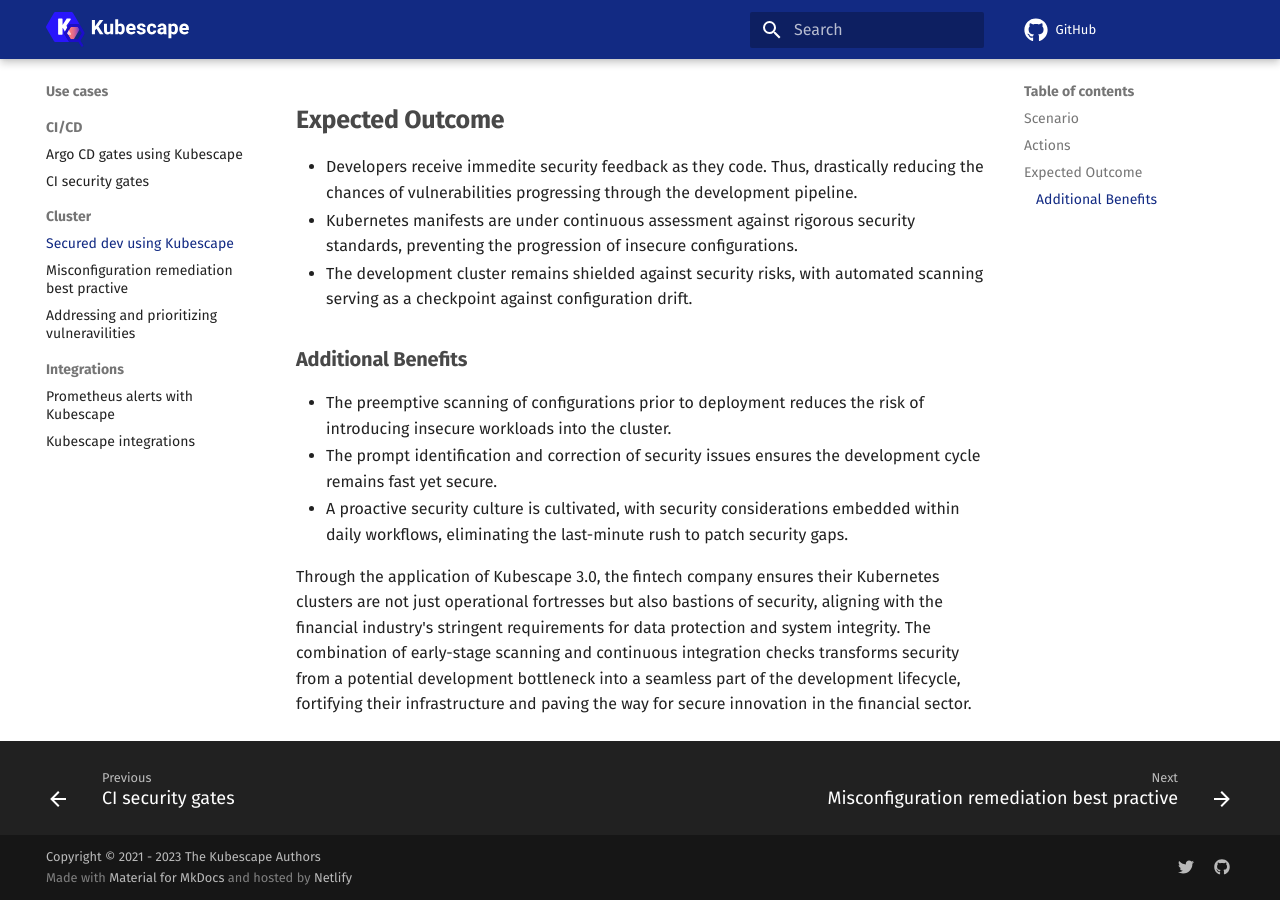
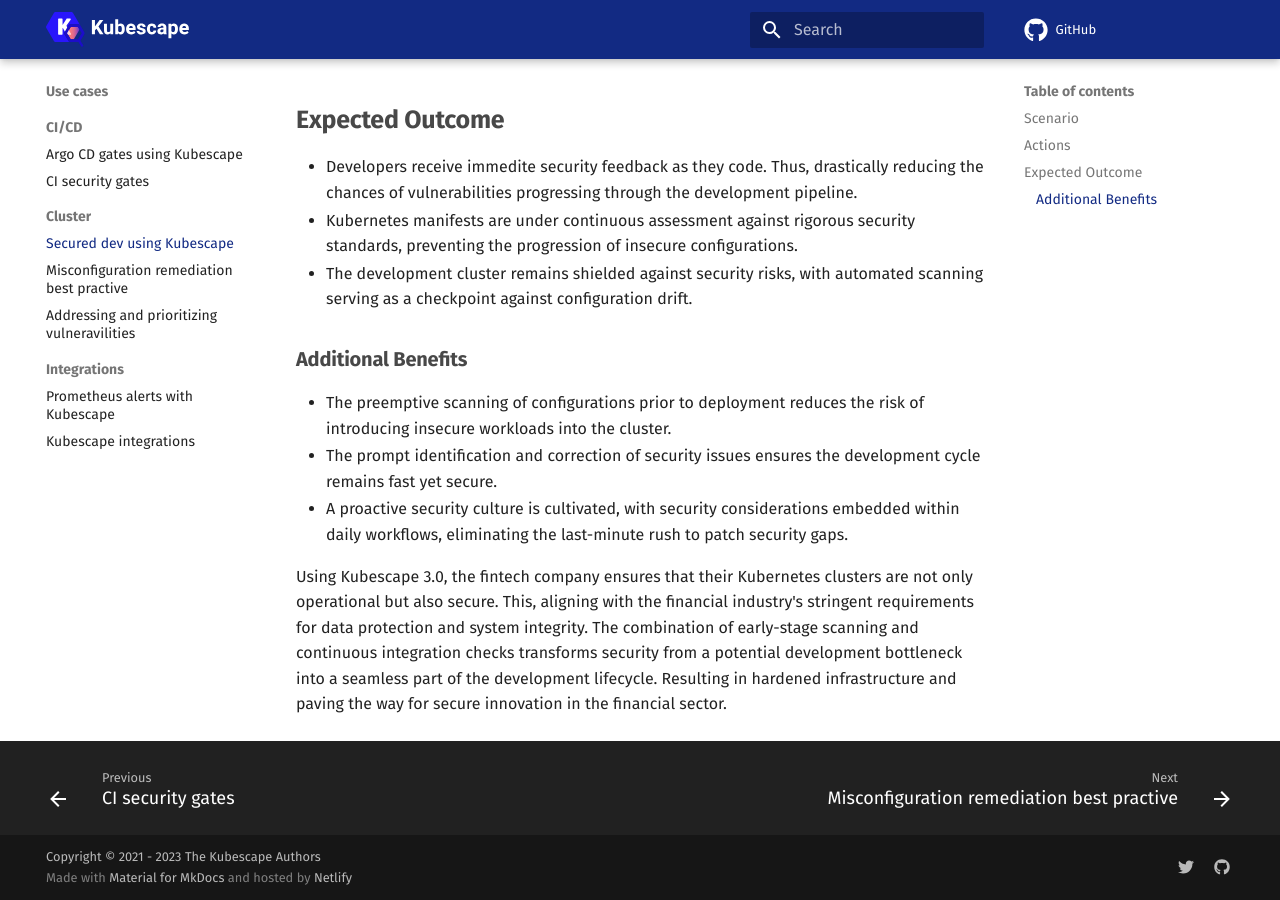
Before and after one commit to kubescape/kubescape.io, an MkDocs documentation site: the page built from docs/use_cases/kubescape-3.0-secure-development-cluster.md, in a window 1280 px wide and 900 px high, scrolled down 1330 px. Built offline with MkDocs 1.6.1 and Material for MkDocs 9.7.7, drawn with Linux system fonts in a browser that asks for light colours; comment, search, counter and statistics services are not loaded.

Commit message:
Update docs/use_cases/kubescape-3.0-secure-development-cluster.md
Co-authored-by: Oshrat Nir <45561829+Oshratn@users.noreply.github.com>
Signed-off-by: Gal Gibli <gal.gibli@gmail.com>

```diff
--- a/docs/use_cases/kubescape-3.0-secure-development-cluster.md
+++ b/docs/use_cases/kubescape-3.0-secure-development-cluster.md
@@ -47,4 +47,4 @@
 * The prompt identification and correction of security issues ensures the development cycle remains fast yet secure.
 * A proactive security culture is cultivated, with security considerations embedded within daily workflows, eliminating the last-minute rush to patch security gaps.
 
-Through the application of Kubescape 3.0, the fintech company ensures their Kubernetes clusters are not just operational fortresses but also bastions of security, aligning with the financial industry's stringent requirements for data protection and system integrity. The combination of early-stage scanning and continuous integration checks transforms security from a potential development bottleneck into a seamless part of the development lifecycle, fortifying their infrastructure and paving the way for secure innovation in the financial sector.
+Using Kubescape 3.0, the fintech company ensures that their Kubernetes clusters are not only operational but also secure. This, aligning with the financial industry's stringent requirements for data protection and system integrity. The combination of early-stage scanning and continuous integration checks transforms security from a potential development bottleneck into a seamless part of the development lifecycle. Resulting in hardened infrastructure and paving the way for secure innovation in the financial sector.
```
